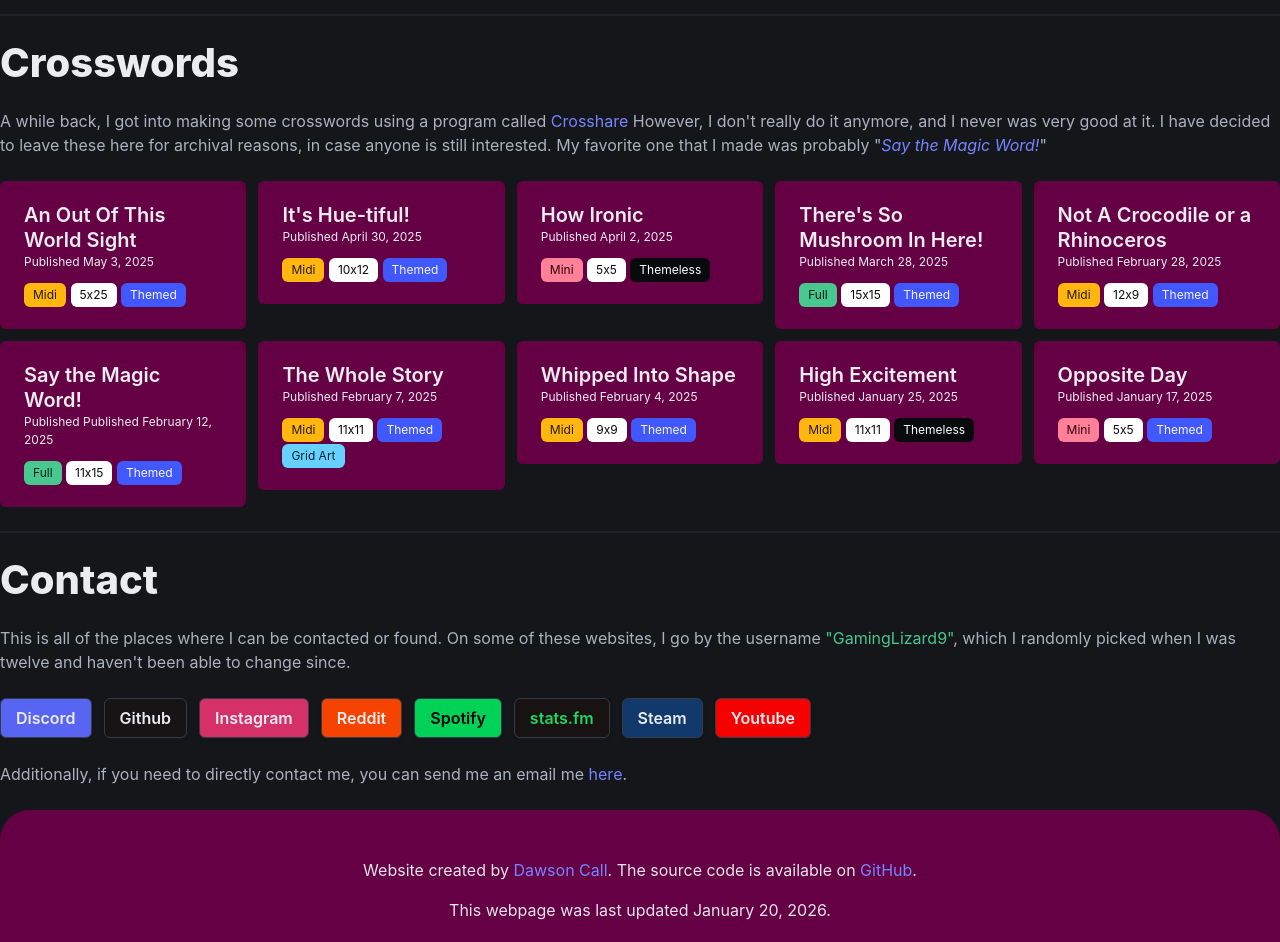
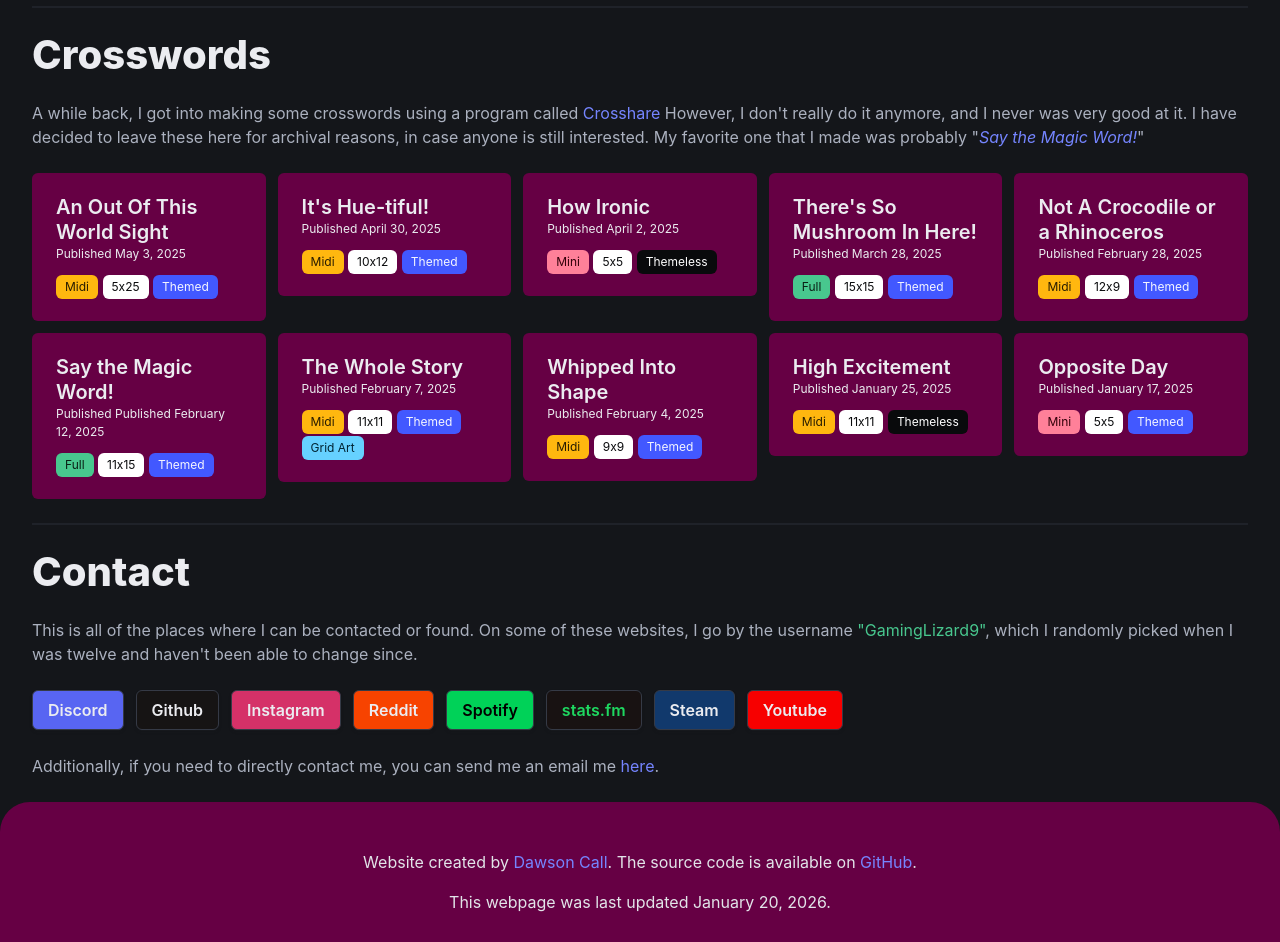
Before and after one commit to GamingLizard9/GamingLizard9.github.io, an Astro site: page / in a window 1280 px wide. Shown: the part 1094-2036 px from the top of the page. Built offline with nearby package versions, Linux system fonts and the light colour scheme; Astro itself is replaced by a stand-in of ours.

Commit message:
Added a fluid container in addition to the full-hd container
Gives it a margin on smaller viewports

```diff
--- a/src/pages/index.astro
+++ b/src/pages/index.astro
@@ -30,6 +30,7 @@ const pageTitle = "Dawson Call's Website!";
 
 	<NavBar /><br>
 
+	<div class="container is-fluid">
 		<div class="container is-fullhd">
 
 			<!-- This section contains the various websites I've designed -->
@@ -124,6 +125,7 @@ const pageTitle = "Dawson Call's Website!";
 				<SocialButton service="Steam" url_start="steamcommunity.com/profiles/" username="GamingLizard9" />
 				<SocialButton service="Youtube" url_start="youtube.com/@" username="GamingLizard9" />
 			</SocialsSection>
+		</div>
 	</div><br>
 
 </MainLayout>
```
Lines whose indentation alone changed are shown as unchanged.
